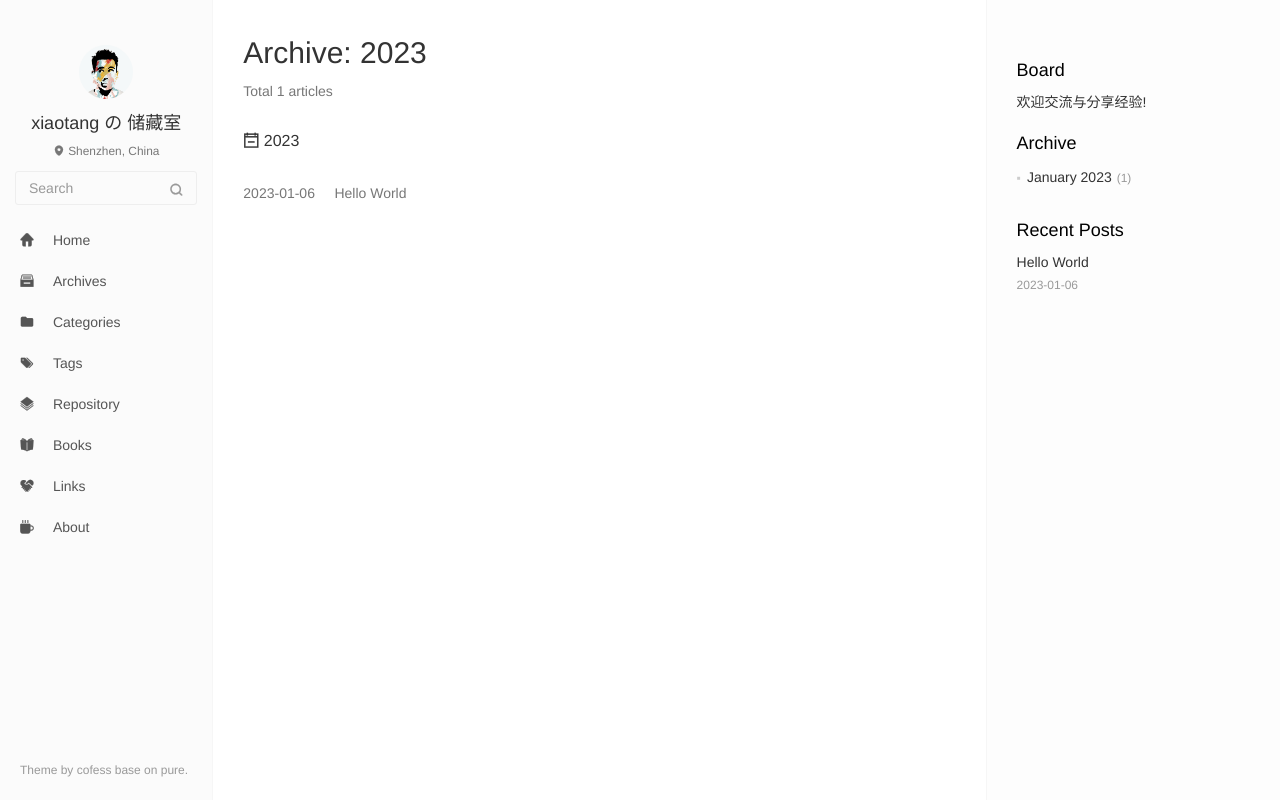
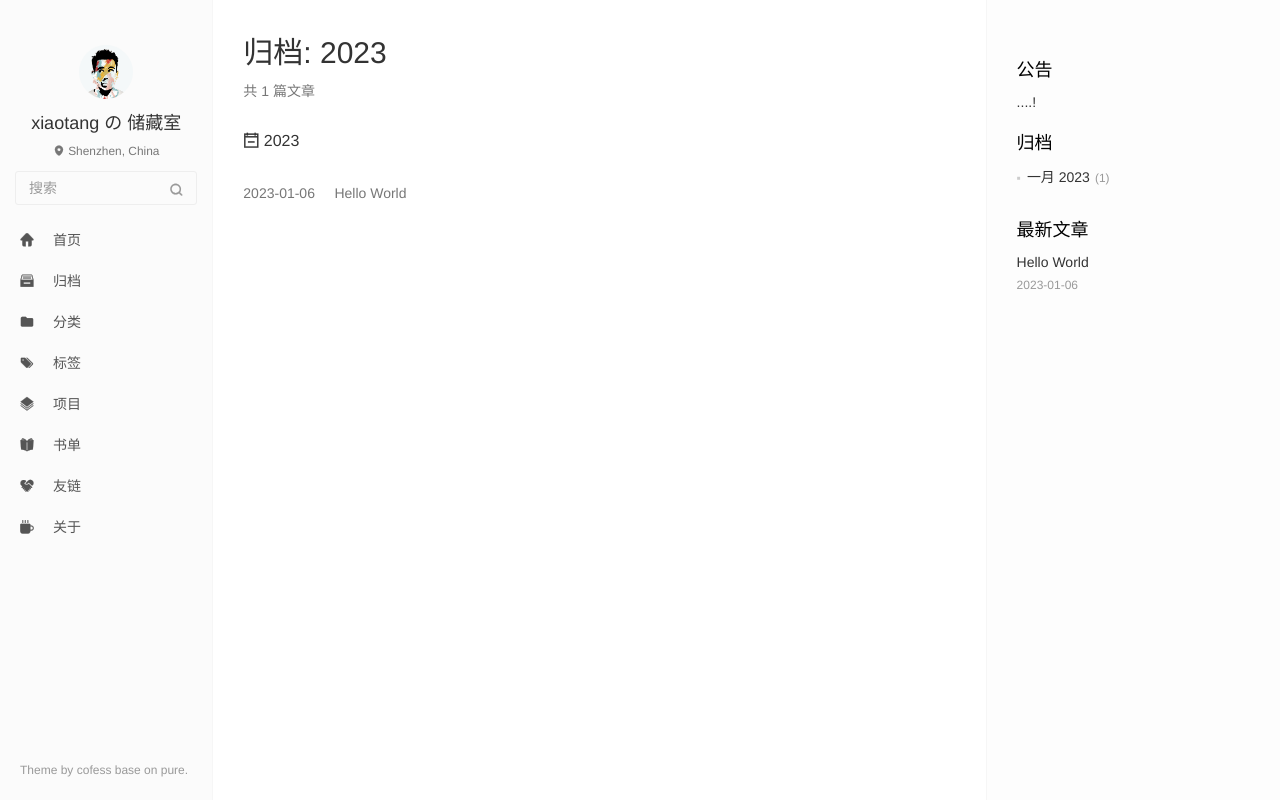
Before and after one commit to tangting2018/tangting2018.github.io, a plain HTML site: page archives/2023/index.html in a window 1280 px wide. Drawn offline with nearby package versions, Linux system fonts and the light colour scheme; no server answers.

Commit message:
Site updated: 2023-01-09 16:07:53

```diff
--- a/archives/2023/index.html
+++ b/archives/2023/index.html
@@ -1,5 +1,5 @@
 <!DOCTYPE html>
-<html lang=en>
+<html lang=zh>
 <head>
   <meta charset="utf-8">
 
@@ -17,13 +17,13 @@
   <meta http-equiv="window-target" content="_top" />
 
 
-  <title>Archive: 2023 | Hexo</title>
+  <title>归档: 2023 | Hexo</title>
   <meta property="og:type" content="website">
 <meta property="og:title" content="Hexo">
 <meta property="og:url" content="http://example.com/archives/2023/index.html">
 <meta property="og:site_name" content="Hexo">
-<meta property="og:locale" content="en_US">
-<meta property="article:author" content="John Doe">
+<meta property="og:locale" content="zh_CN">
+<meta property="article:author" content="xiao">
 <meta name="twitter:card" content="summary">
   <!-- Canonical links -->
   <link rel="canonical" href="http://example.com/archives/2023/index.html">
@@ -62,7 +62,7 @@
 
     <form class="search-form sidebar-form">
         <div class="input-group">
-            <input type="text" class="search-form-input form-control" placeholder="Search" />
+            <input type="text" class="search-form-input form-control" placeholder="搜索" />
             <span class="input-group-btn">
                 <button type="submit" class="search-form-submit btn btn-flat" onclick="return false;"><i class="icon icon-search"></i></button>
             </span>
@@ -72,7 +72,7 @@
   <div class="ins-search-mask"></div>
   <div class="ins-search-container">
     <div class="ins-input-wrapper">
-      <input type="text" class="ins-search-input" placeholder="Type something..." x-webkit-speech />
+      <input type="text" class="ins-search-input" placeholder="想要查找什么..." x-webkit-speech />
       <button type="button" class="close ins-close ins-selectable" data-dismiss="modal" aria-label="Close"><span aria-hidden="true">×</span></button>
     </div>
     <div class="ins-section-wrapper">
@@ -99,7 +99,7 @@
 
             <i class="icon icon-home-fill"></i>
 
-            <span class="menu-title">Home</span>
+            <span class="menu-title">首页</span>
           </a>
         </li>
 
@@ -109,7 +109,7 @@
 
             <i class="icon icon-archives-fill"></i>
 
-            <span class="menu-title">Archives</span>
+            <span class="menu-title">归档</span>
           </a>
         </li>
 
@@ -119,7 +119,7 @@
 
             <i class="icon icon-folder"></i>
 
-            <span class="menu-title">Categories</span>
+            <span class="menu-title">分类</span>
           </a>
         </li>
 
@@ -129,7 +129,7 @@
 
             <i class="icon icon-tags"></i>
 
-            <span class="menu-title">Tags</span>
+            <span class="menu-title">标签</span>
           </a>
         </li>
 
@@ -139,7 +139,7 @@
 
             <i class="icon icon-project"></i>
 
-            <span class="menu-title">Repository</span>
+            <span class="menu-title">项目</span>
           </a>
         </li>
 
@@ -149,7 +149,7 @@
 
             <i class="icon icon-book-fill"></i>
 
-            <span class="menu-title">Books</span>
+            <span class="menu-title">书单</span>
           </a>
         </li>
 
@@ -159,7 +159,7 @@
 
             <i class="icon icon-friendship"></i>
 
-            <span class="menu-title">Links</span>
+            <span class="menu-title">友链</span>
           </a>
         </li>
 
@@ -169,7 +169,7 @@
 
             <i class="icon icon-cup-fill"></i>
 
-            <span class="menu-title">About</span>
+            <span class="menu-title">关于</span>
           </a>
         </li>
 
@@ -184,11 +184,11 @@
   <div class="slimContent">
 
       <div class="widget">
-    <h3 class="widget-title">Board</h3>
+    <h3 class="widget-title">公告</h3>
     <div class="widget-body">
         <div id="board">
             <div class="content">
-                <p>欢迎交流与分享经验!</p>
+                <p>....!</p>
             </div>
         </div>
     </div>
@@ -205,9 +205,9 @@
 
 
   <div class="widget">
-    <h3 class="widget-title">Archive</h3>
+    <h3 class="widget-title">归档</h3>
     <div class="widget-body">
-      <ul class="archive-list"><li class="archive-list-item"><a class="archive-list-link" href="/archives/2023/01/">January 2023</a><span class="archive-list-count">1</span></li></ul>
+      <ul class="archive-list"><li class="archive-list-item"><a class="archive-list-link" href="/archives/2023/01/">一月 2023</a><span class="archive-list-count">1</span></li></ul>
     </div>
   </div>
 
@@ -215,7 +215,7 @@
 
 
   <div class="widget">
-    <h3 class="widget-title">Recent Posts</h3>
+    <h3 class="widget-title">最新文章</h3>
     <div class="widget-body">
       <ul class="recent-post-list list-unstyled no-thumbnail">
 
@@ -248,8 +248,8 @@
 <main class="main" role="main">
   	<article class="content article article-archives article-type-list" itemscope="">
 	    <header class="article-header">
-	      <h1 itemprop="title">Archive: 2023</h1>
-	      <p class="text-muted">Total 1 articles</p>
+	      <h1 itemprop="title">归档: 2023</h1>
+	      <p class="text-muted">共 1 篇文章</p>
 	    </header>
 	    <div class="article-body">
 
@@ -314,11 +314,11 @@ window.jQuery || document.write('<script src="js/jquery.min.js"><\/script>')
 (function (window) {
     var INSIGHT_CONFIG = {
         TRANSLATION: {
-            POSTS: 'Posts',
-            PAGES: 'Pages',
-            CATEGORIES: 'Categories',
-            TAGS: 'Tags',
-            UNTITLED: '(Untitled)',
+            POSTS: '文章',
+            PAGES: '页面',
+            CATEGORIES: '分类',
+            TAGS: '标签',
+            UNTITLED: '(未命名)',
         },
         ROOT_URL: '/',
         CONTENT_URL: '/content.json',
```
Also changed, not shown: 2023/01/06/hello-world/index.html (+34 -34 lines), archives/2023/01/index.html (+26 -26 lines), archives/index.html (+26 -26 lines), index.html (+24 -24 lines).
